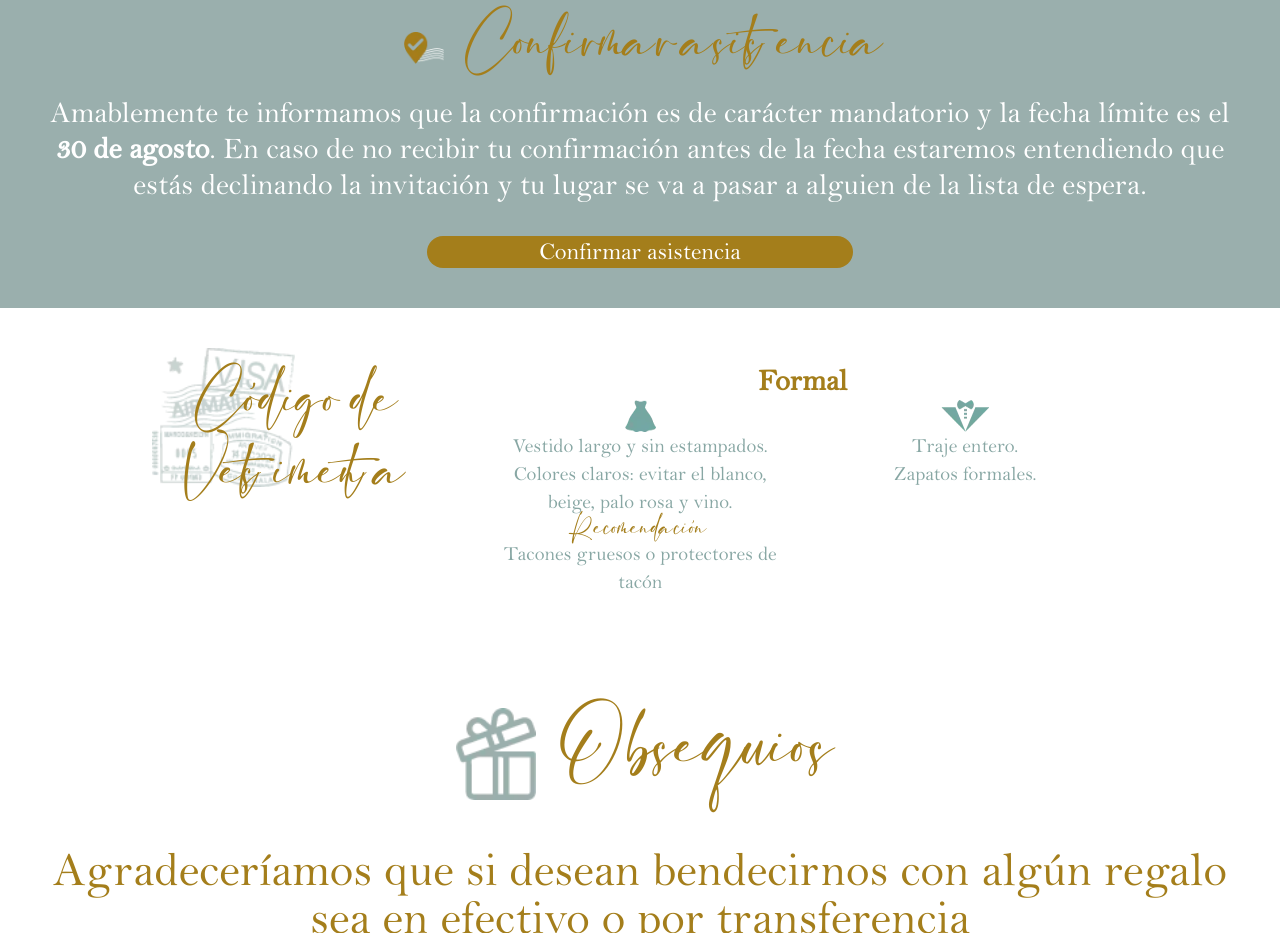
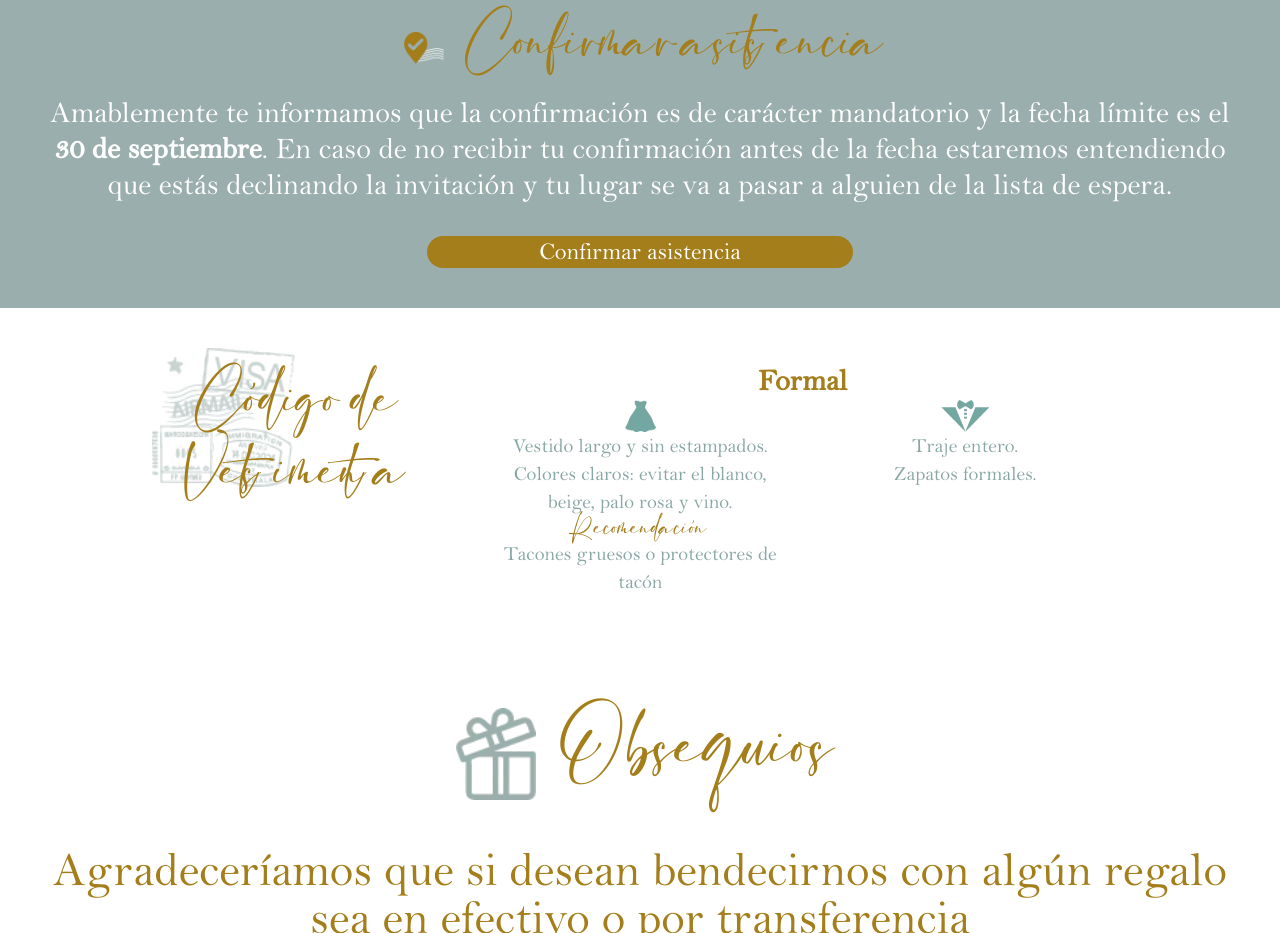
Before and after one commit to MigueMat4/bodamarcoykei, an Astro site: page / in a window 1280 px wide. Shown: the part 2120-3053 px from the top of the page. Built offline with nearby package versions, Linux system fonts and the light colour scheme; Astro itself is replaced by a stand-in of ours.

Commit message:
update RSVP deadline

```diff
--- a/src/components/Confirm.astro
+++ b/src/components/Confirm.astro
@@ -9,7 +9,7 @@ import pinCheck from '../images/pin_check.webp';
         Confirmar asistencia
     </p>
     <p class="p-4 sm:p-8 m-0 text-2xl sm:text-3xl">Amablemente te informamos que la confirmación es de carácter mandatorio y la fecha límite
-        es el <strong>30 de agosto</strong>. En caso de no recibir tu confirmación antes de la fecha
+        es el <strong>30 de septiembre</strong>. En caso de no recibir tu confirmación antes de la fecha
         estaremos entendiendo que estás declinando la invitación y tu lugar se va a pasar a alguien
         de la lista de espera.
     </p>
```
